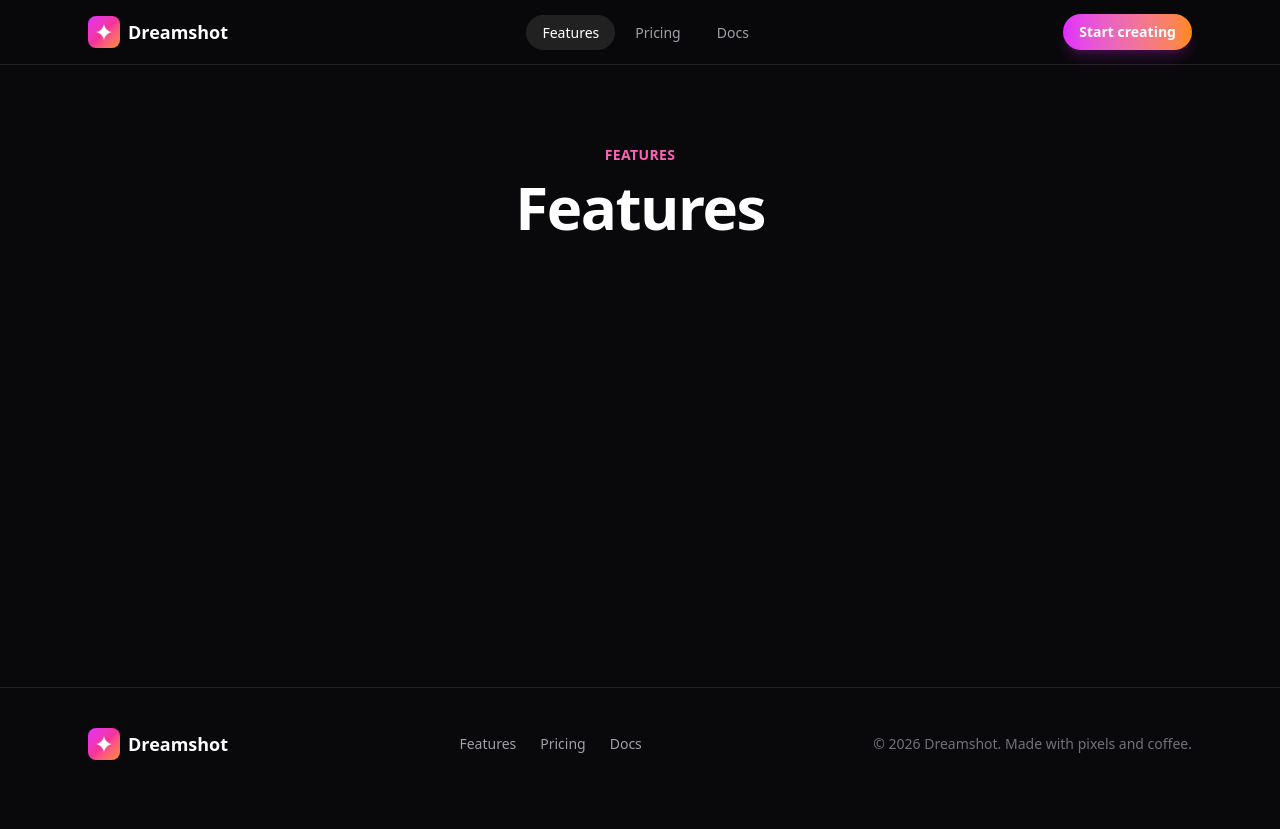
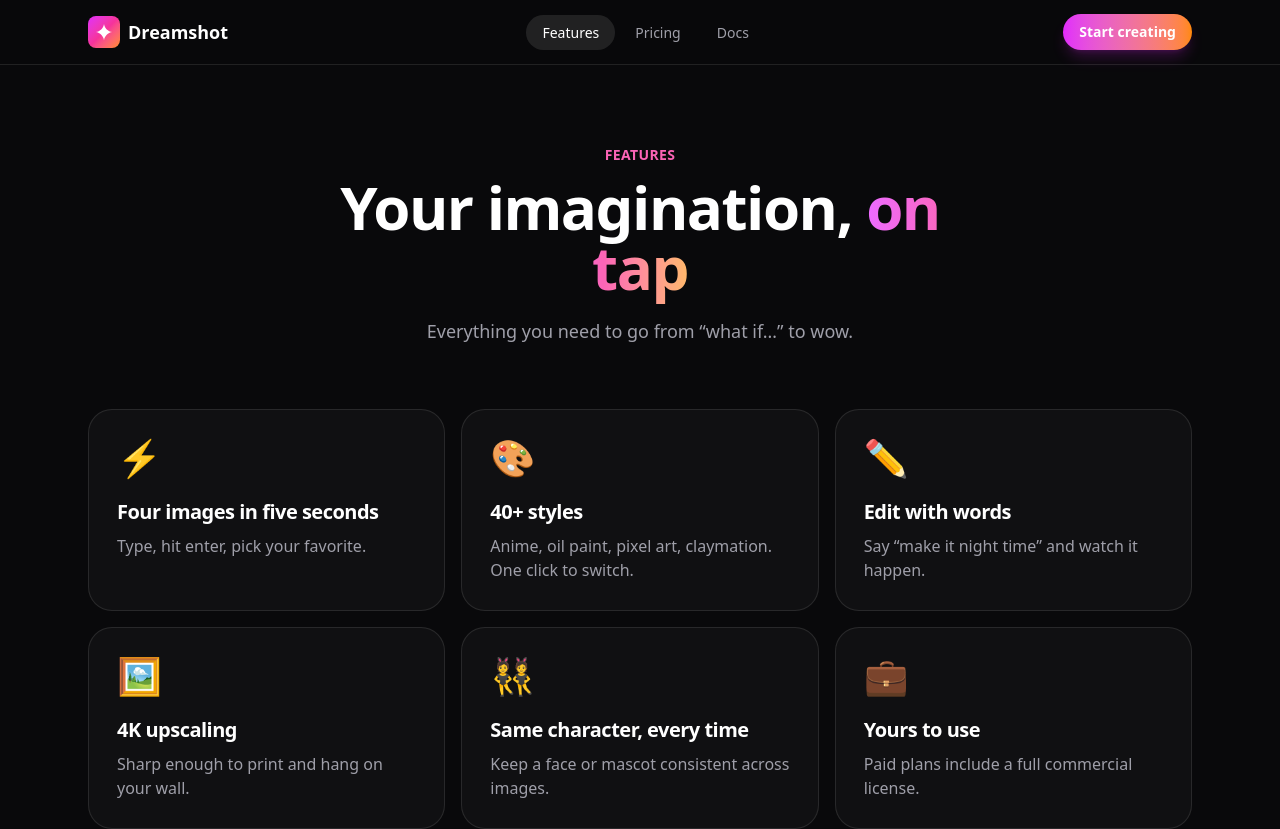
Before and after one commit to nir2002/sdlc-demo, a React (Vite) app: page /features in a window 1280 px wide. Shown: the top 829 px of the page. Before the commit the page ends 800 px from the top, so only its background shows below. Built offline with nearby package versions, Linux system fonts and the light colour scheme.

Commit message:
Add features page

```diff
--- a/src/pages/FeaturesPage.tsx
+++ b/src/pages/FeaturesPage.tsx
@@ -1,10 +1,37 @@
 import { PageIntro } from '../components/PageIntro.tsx'
+
+const features = [
+  { emoji: '⚡', title: 'Four images in five seconds', body: 'Type, hit enter, pick your favorite.' },
+  { emoji: '🎨', title: '40+ styles', body: 'Anime, oil paint, pixel art, claymation. One click to switch.' },
+  { emoji: '✏️', title: 'Edit with words', body: 'Say “make it night time” and watch it happen.' },
+  { emoji: '🖼️', title: '4K upscaling', body: 'Sharp enough to print and hang on your wall.' },
+  { emoji: '👯', title: 'Same character, every time', body: 'Keep a face or mascot consistent across images.' },
+  { emoji: '💼', title: 'Yours to use', body: 'Paid plans include a full commercial license.' },
+]
 
 export function FeaturesPage() {
   return (
-    <section className="mx-auto max-w-6xl px-4 py-20 sm:px-6">
+    <>
       <title>Features — Dreamshot</title>
-      <PageIntro eyebrow="Features" title="Features" />
-    </section>
+
+      <section className="mx-auto max-w-6xl px-4 py-20 sm:px-6">
+        <PageIntro eyebrow="Features" title={<>Your imagination, <span className="text-gradient">on tap</span></>}>
+          Everything you need to go from “what if…” to wow.
+        </PageIntro>
+
+        <ul className="mt-16 grid gap-4 sm:grid-cols-2 lg:grid-cols-3">
+          {features.map((feature) => (
+            <li
+              key={feature.title}
+              className="rounded-3xl border border-white/10 bg-white/[0.03] p-7 transition-colors hover:border-pink-400/40"
+            >
+              <span aria-hidden="true" className="text-4xl">{feature.emoji}</span>
+              <h2 className="mt-5 text-xl font-semibold">{feature.title}</h2>
+              <p className="mt-2 text-zinc-400">{feature.body}</p>
+            </li>
+          ))}
+        </ul>
+      </section>
+    </>
   )
 }
```
